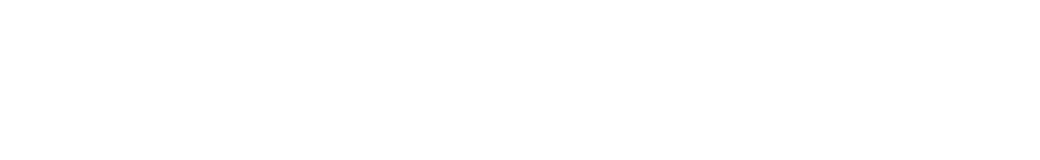
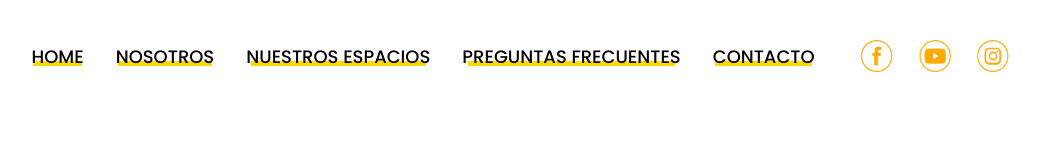
Before and after one commit to SerePrec/proyecto-wapo, a website: page index.html in a window 1280 px wide. Shown: the whole page, without its empty margins (209-1249 px from the left). Drawn offline with nearby package versions, Linux system fonts and the light colour scheme.

Commit message:
navegación desktop

```diff
--- a/index.html
+++ b/index.html
@@ -18,6 +18,18 @@
 
 <body>
   <header>
+    <nav class="nav justify-content-end">
+      <a class="nav-link active" aria-current="page" href="#">HOME</a>
+      <a class="nav-link" href="#">NOSOTROS</a>
+      <a class="nav-link" href="#">NUESTROS ESPACIOS</a>
+      <a class="nav-link" href="#">PREGUNTAS FRECUENTES</a>
+      <a class="nav-link" href="#">CONTACTO</a>
+      <div class="redes">
+        <a href="#"><img src="./img/facebook.png" alt="facebook"></a>
+        <a href="#"><img src="./img/youtube.png" alt="youtube"></a>
+        <a href="#"><img src="./img/instragram.png" alt="instagram"></a>
+      </div>
+    </nav>
 
   </header>
 
--- /dev/null
+++ b/scss/blocks/_header.scss
@@ -0,0 +1,40 @@
+header {
+  nav {
+    padding-right: 3.9rem;
+    height: 7rem;
+    background-color: #fff;
+    display: flex;
+    align-items: center;
+    z-index: 1000;
+    .nav-link {
+      background-color: transparent;
+      position: relative;
+      font-size: 1.125rem;
+      font-weight: 500;
+      color: #000;
+      padding: 0 0;
+      margin: 0 1rem;
+      z-index: 0;
+      &::before {
+        content: "";
+        position: absolute;
+        left: 2.5%;
+        bottom: 0.25rem;
+        width: 95%;
+        height: 0.3125rem;
+        background-color: $amarillo-claro;
+        z-index: -1;
+      }
+    }
+    .redes {
+      width: 9.25rem;
+      display: flex;
+      justify-content: space-between;
+      align-items: center;
+      margin-left: 1.875rem;
+      img {
+        width: 2rem;
+      }
+    }
+  }
+}
--- a/scss/main.scss
+++ b/scss/main.scss
@@ -4,5 +4,6 @@
 @import "./base/fuentes";
 
 // importación de bloques
+@import "./blocks/header";
 
 // importación de componentes
```
Also changed, not shown: css/main.css, img/facebook.png (added), img/instragram.png (added), img/youtube.png (added).
